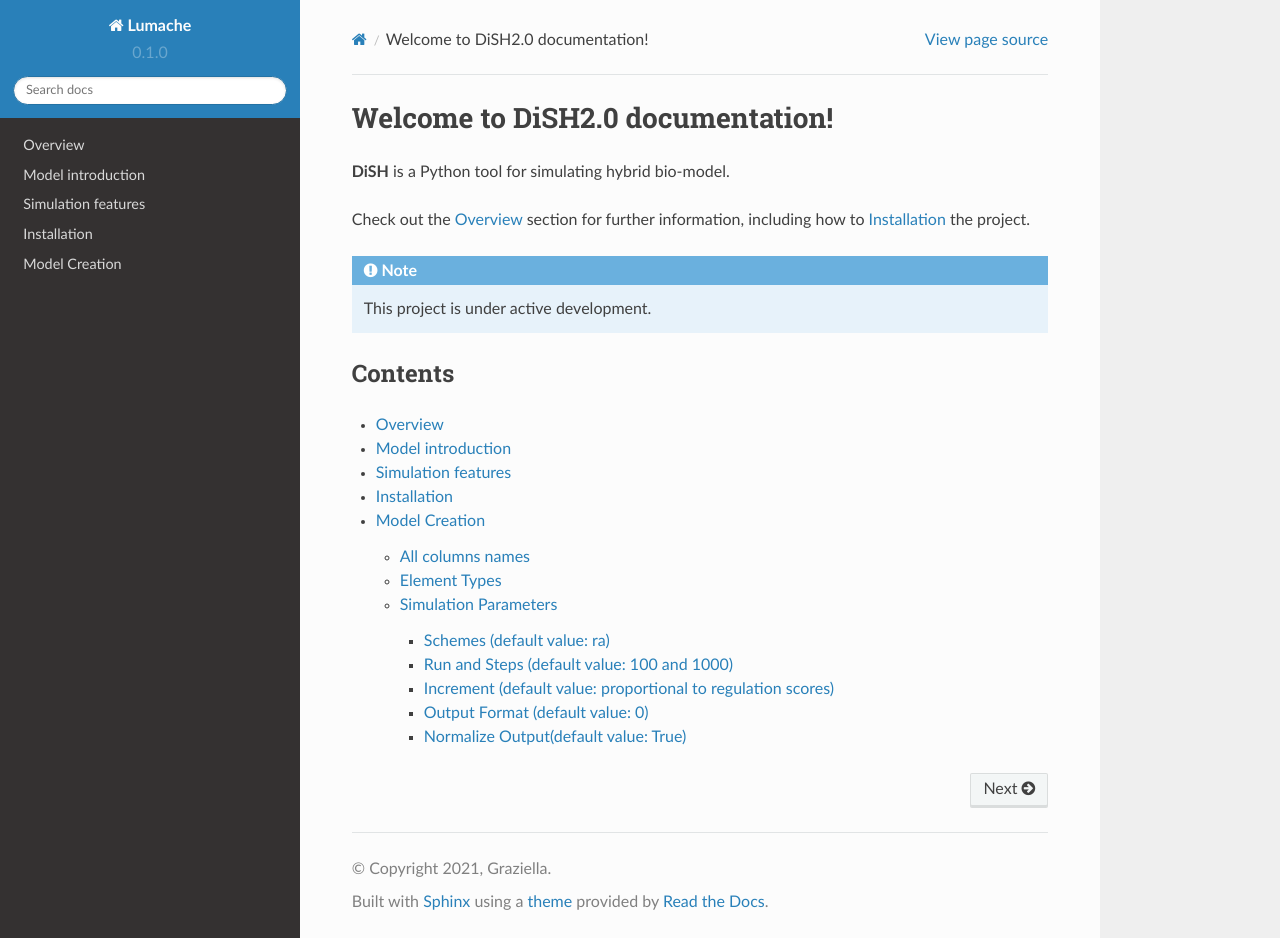
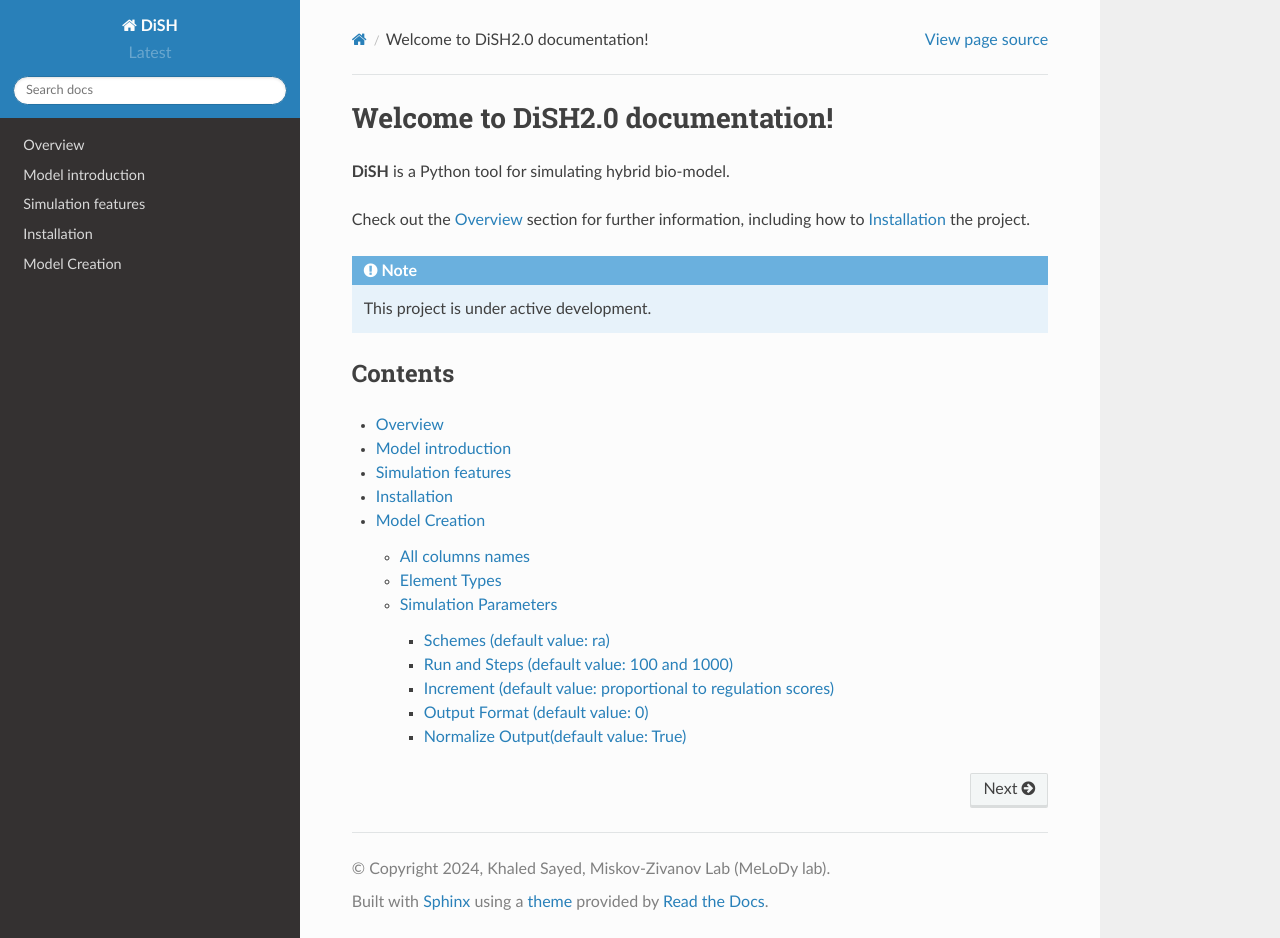
Before and after one commit to pitt-miskov-zivanov-lab/DiSH, a Sphinx documentation site: the page built from docs/index.rst, in a window 1280 px wide and 938 px high. Built offline with Sphinx 7.4.7 and the Read the Docs theme 2.0.0, drawn with Linux system fonts in a browser that asks for light colours; pages that are not in the unit, such as notebooks, are missing from menus.

Commit message:
Update conf.py

```diff
--- a/docs/conf.py
+++ b/docs/conf.py
@@ -2,12 +2,12 @@
 
 # -- Project information
 
-project = 'Lumache'
-copyright = '2021, Graziella'
-author = 'Graziella'
+project = 'DiSH'
+copyright = '2024, Khaled Sayed, Miskov-Zivanov Lab (MeLoDy lab)'
+author = 'Khaled Sayed'
 
-release = '0.1'
-version = '0.1.0'
+release = '2024'
+version = 'Latest'
 
 # -- General configuration
 
```
